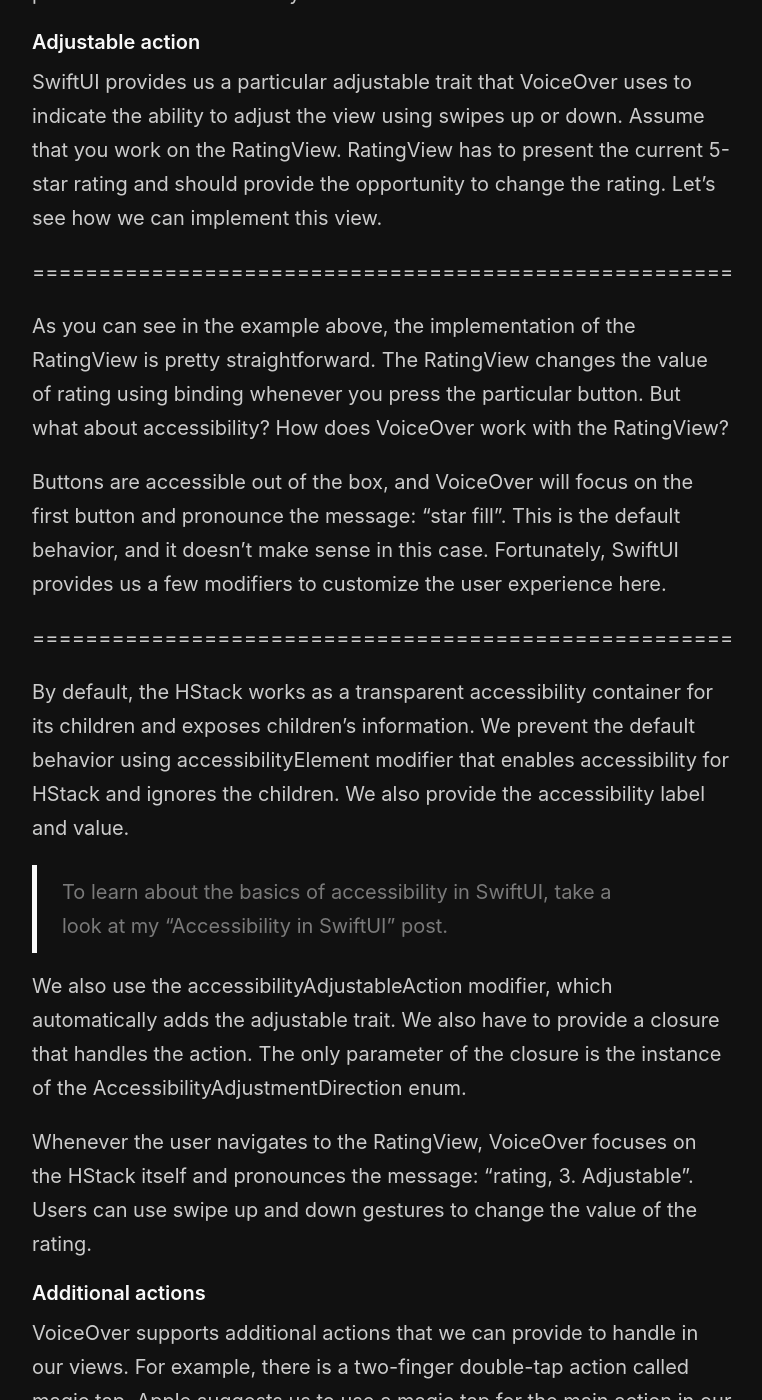
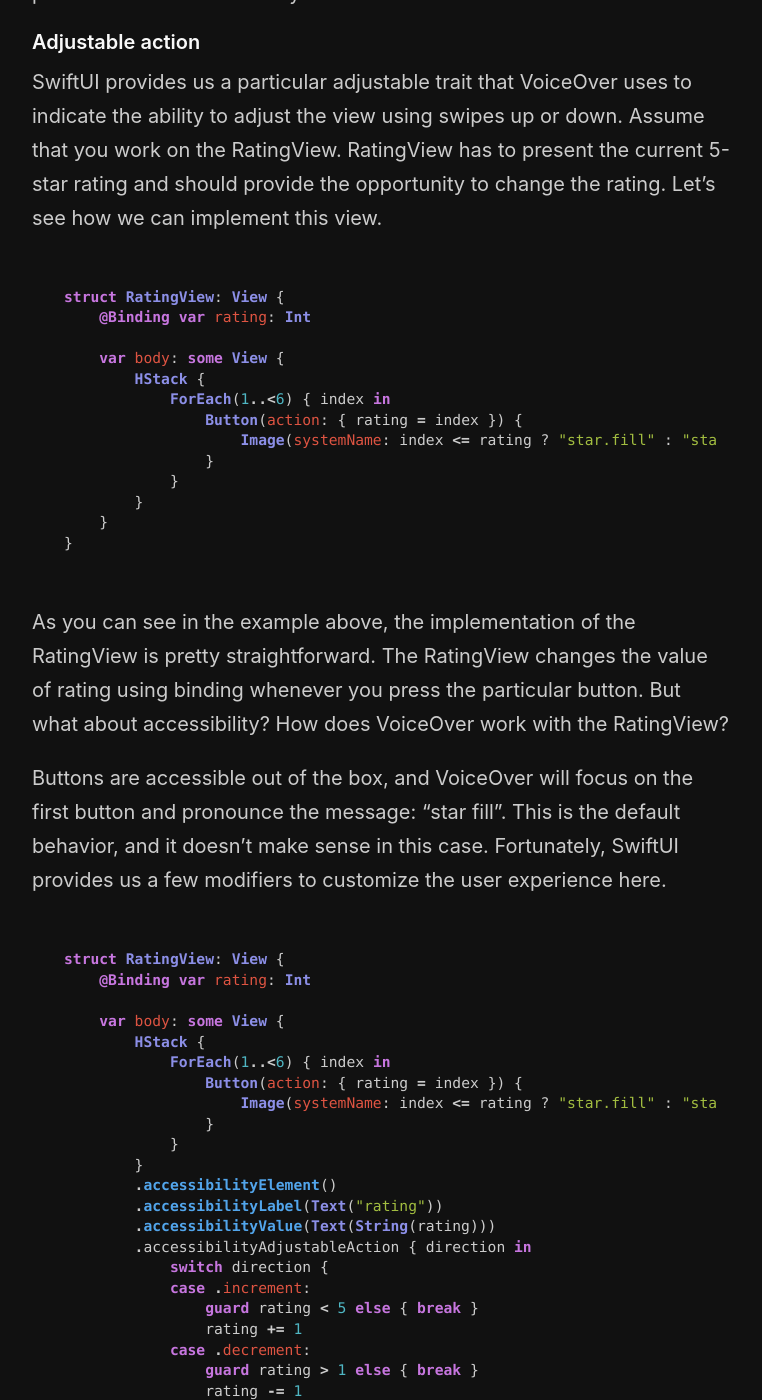
Before and after one commit to mecid/mecid.github.io, a Jekyll site: the page built from _posts/2021-04-15-accessibility-actions-in-swiftui.md, in a window 1280 px wide and 1400 px high, scrolled down 436 px. Shown: the whole window, without its empty margins (258-1020 px from the left). Built offline with Jekyll 4.4.1, drawn with Linux system fonts in a browser that asks for light colours; some of the changed text lies outside the part shown.

Commit message:
code examples added to accessibility actions post

````diff
--- a/_posts/2021-04-15-accessibility-actions-in-swiftui.md
+++ b/_posts/2021-04-15-accessibility-actions-in-swiftui.md
@@ -10,13 +10,56 @@
 #### Adjustable action
 SwiftUI provides us a particular adjustable trait that VoiceOver uses to indicate the ability to adjust the view using swipes up or down. Assume that you work on the RatingView. RatingView has to present the current 5-star rating and should provide the opportunity to change the rating. Let's see how we can implement this view.
 
-=====================================================
+```swift
+struct RatingView: View {
+    @Binding var rating: Int
+
+    var body: some View {
+        HStack {
+            ForEach(1..<6) { index in
+                Button(action: { rating = index }) {
+                    Image(systemName: index <= rating ? "star.fill" : "star")
+                }
+            }
+        }
+    }
+}
+```
 
 As you can see in the example above, the implementation of the RatingView is pretty straightforward. The RatingView changes the value of rating using binding whenever you press the particular button. But what about accessibility? How does VoiceOver work with the RatingView?
 
 Buttons are accessible out of the box, and VoiceOver will focus on the first button and pronounce the message: "star fill". This is the default behavior, and it doesn't make sense in this case. Fortunately, SwiftUI provides us a few modifiers to customize the user experience here.
 
-=====================================================
+```swift
+struct RatingView: View {
+    @Binding var rating: Int
+
+    var body: some View {
+        HStack {
+            ForEach(1..<6) { index in
+                Button(action: { rating = index }) {
+                    Image(systemName: index <= rating ? "star.fill" : "star")
+                }
+            }
+        }
+        .accessibilityElement()
+        .accessibilityLabel(Text("rating"))
+        .accessibilityValue(Text(String(rating)))
+        .accessibilityAdjustableAction { direction in
+            switch direction {
+            case .increment:
+                guard rating < 5 else { break }
+                rating += 1
+            case .decrement:
+                guard rating > 1 else { break }
+                rating -= 1
+            @unknown default:
+                break
+            }
+        }
+    }
+}
+```
 
 By default, the HStack works as a transparent accessibility container for its children and exposes children's information. We prevent the default behavior using accessibilityElement modifier that enables accessibility for HStack and ignores the children. We also provide the accessibility label and value.
 
@@ -31,11 +74,47 @@
 
 There is two-finger scrub (move two fingers back and forth three times quickly, making a "z") action that users do to go back in the navigation or dismiss the alert. You can use handle this action in your view if it utilizes the custom navigation behavior.
 
-=====================================================
+```swift
+struct PlayerView: View {
+    @ObservedObject var viewModel: ViewModel
+
+    var body: some View {
+        HStack {
+            // Player content
+        }
+        .accessibilityAction(.magicTap) {
+            if viewModel.isPlaying {
+                viewModel.pause()
+            } else {
+                viewModel.play()
+            }
+        }
+        .accessibilityAction(.escape) {
+            viewModel.pause()
+        }
+    }
+}
+```
 
 You can also provide named actions in addition to the predefined actions.
 
-=====================================================
+```swift
+struct PlayerView: View {
+    @ObservedObject var viewModel: ViewModel
+
+    var body: some View {
+        HStack {
+            // Player content
+        }
+        .accessibilityAction(named: Text("skip")) {
+            viewModel.skip()
+        }
+        .accessibilityAction(named: Text("repeat")) {
+            viewModel.repeat()
+        }
+    }
+}
+```
 
 #### Conclusion
 This week we learned how to make our apps more accessible by adding VoiceOver-friendly actions. Remember that accessibility isn't a feature or a "nice to have." It's a necessity. So let's make your app accessible for everyone. I hope you enjoy the post. Feel free to follow me on [Twitter](https://twitter.com/mecid) and ask your questions related to this post. Thanks for reading, and see you next week!
````
